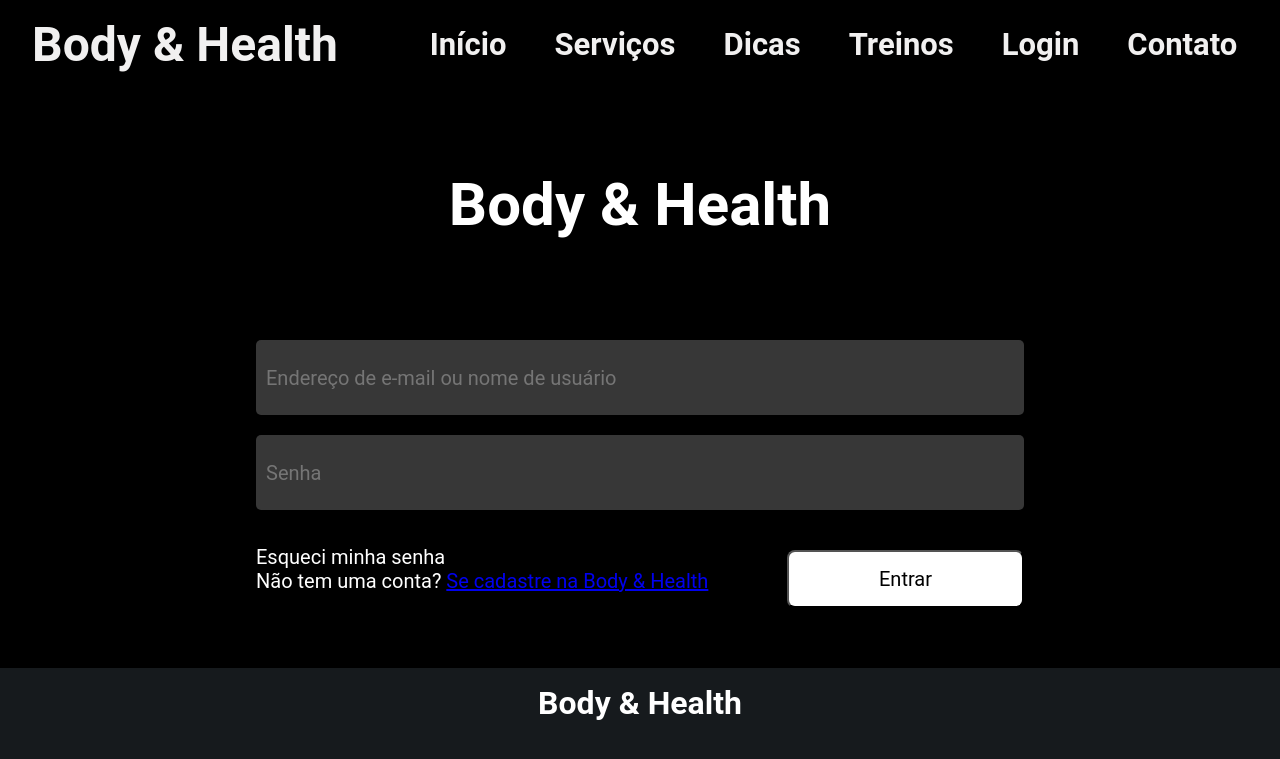
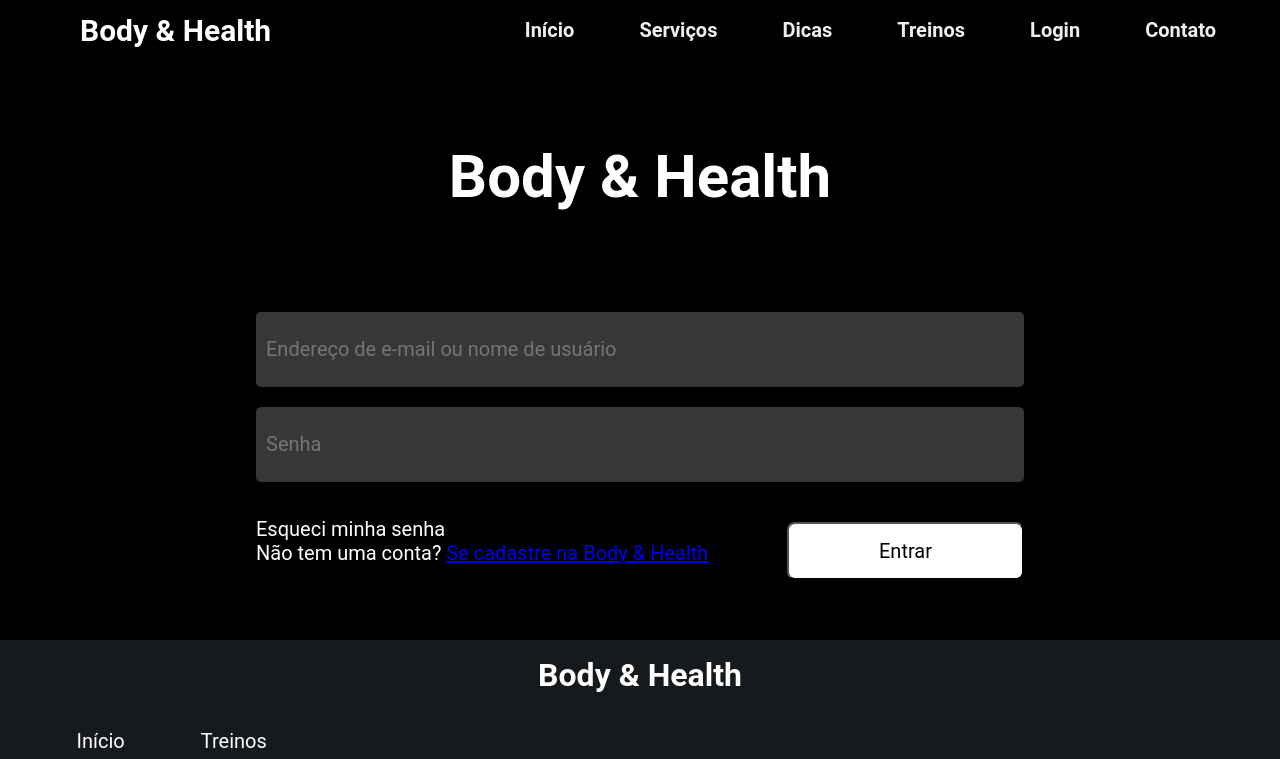
Before and after one commit to Vinirocha388/bodyhealthy-web, a Next.js app: page /login in a window 1280 px wide. Shown: the top 759 px of the page. Built offline with nearby package versions, Linux system fonts and the light colour scheme.

Commit message:
refactor: header design

```diff
--- a/src/app/components/Header/header.module.css
+++ b/src/app/components/Header/header.module.css
@@ -1,21 +1,27 @@
 .header {
     display: flex;
+    justify-content: space-between;
     align-items: center;
-    justify-content: space-between;
-    padding: 1rem;
     background-color: black;
+    gap: 2rem;
+    color: white;
+    padding: 1% 5%;
+}
+
+.logo {
+    display: flex;
+    align-items: center;
 }
 
 .home {
     text-decoration: none;
-    color: #f1f0f0;
+    color: white;
     cursor: pointer;
 }
 
-/* Fonte Catamaran */
 .logoText {
     font-weight: bold;
-    font-size: 48px;
+    font-size: 30px;
     margin-left: 1rem;
 }
 
@@ -24,16 +30,20 @@
 }
 
 .mainNav ul {
-    justify-content: center;
+    justify-content: space-between;
     align-items: center;
     display: flex;
-    gap: 3rem;
-    width: 85%;
+    width: 100%;
+    gap: 0.6rem;
+}
+
+.mainNav ul li {
+    list-style: none;
 }
 
 .navLink {
     font-weight: bold;
-    font-size: 31px;
+    font-size: 20px;
     text-decoration: none;
     color: #f1f0f0;
     position: relative;
@@ -74,7 +84,6 @@
 .menuIcon {
     display: none;
 }
-
 
 @media (max-width: 768px) {
     .mainNav {
```
Also changed, not shown: src/app/page.module.css (+4 -3 lines).
